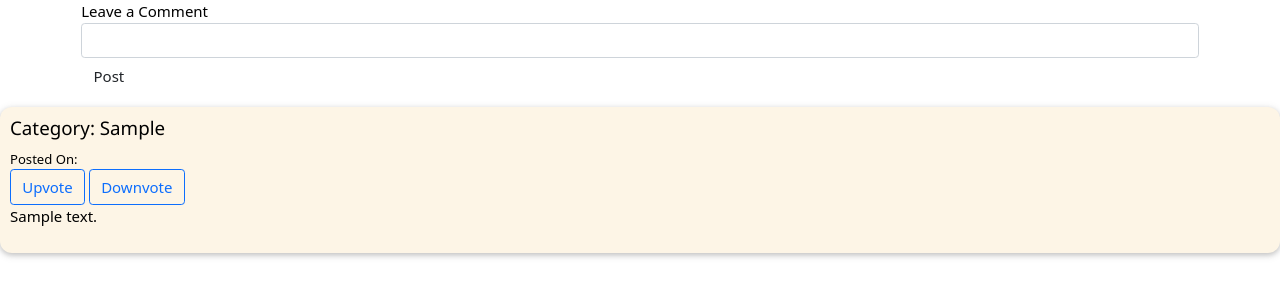
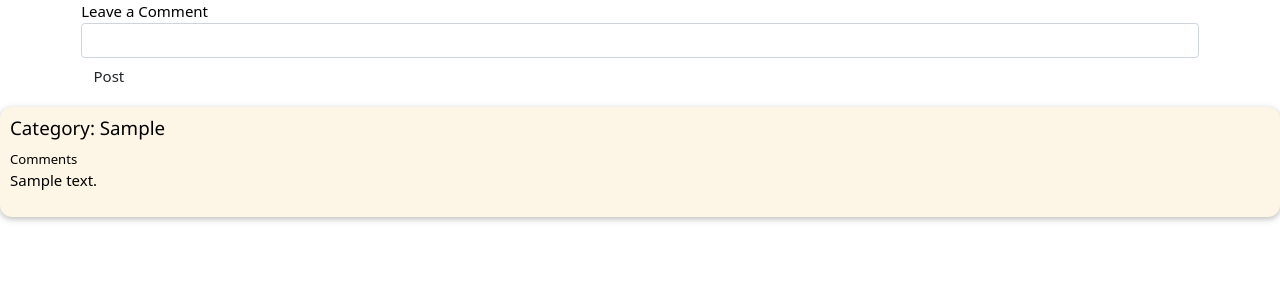
Before and after one commit to waynemorphic/my-pitch, a Flask app: a page that uses application/templates/comment.html in a window 1280 px wide. Shown: the top 300 px of the page. Run offline with Flask 2, Linux system fonts and the light colour scheme; a user stored in the database is signed in; tables that the repository leaves empty hold one stand-in row (values such as "Sample post"); some libraries are stand-ins or nearby versions; some web fonts are replaced.

Commit message:
removed buttons in comment file

```diff
--- a/application/templates/comment.html
+++ b/application/templates/comment.html
@@ -14,9 +14,8 @@
   {% for feed in all_comments %}
   <div div class="w3-card w3-sand w3-hover" style="padding: 10px; margin-top: 1%; border-radius: 12px;">
       <h5>Category: {{ pitch}}</h5>
-      <small>Posted On: </small><br>
-      <button class="btn btn-outline-primary" id = "up">Upvote</button>
-      <button class="btn btn-outline-primary">Downvote</button>
+      <small>Comments</small><br>
+
       <p>{{ feed.comment_stuff }}</p>
   </div>
 
```
